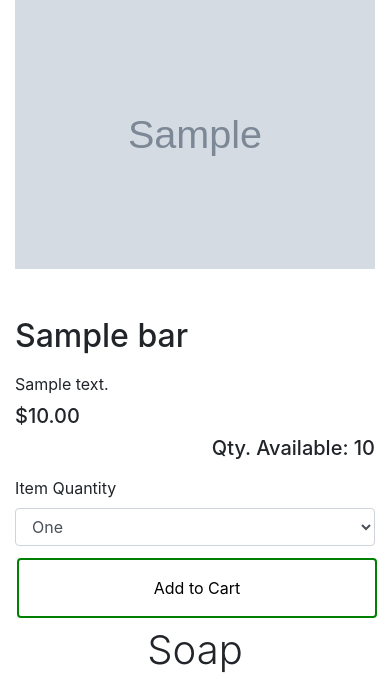
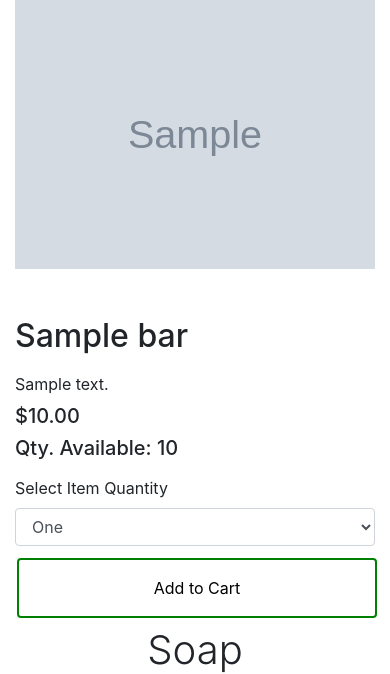
Before and after one commit to juangina/soapdish_project, a Django app: page /store/1 in a window 390 px wide. Shown: the part 1651-2325 px from the top of the page. Run offline with Django 3.2, Linux system fonts and the light colour scheme; a user stored in the database is signed in; tables that the repository leaves empty hold one stand-in row (values such as "Sample post"); grey boxes marked "Sample" are stand-in pictures; some libraries are stand-ins or nearby versions.

Commit message:
Added media query for qty available position on phone

```diff
--- a/soapdish/static/css/style.css
+++ b/soapdish/static/css/style.css
@@ -445,4 +445,7 @@ img {
   .bar-creator {
     background-color: rgba(32, 134, 107, 0.5);;
   }
+  .qty-available {
+    text-align: left !important;
+  }
 }
--- a/templates/store/product.html
+++ b/templates/store/product.html
@@ -107,7 +107,7 @@
           <div class="col-md-3">
             <h5>${{ product.price}}</h5>
           </div>
-          <div class="col-md-9 text-right">
+          <div class="qty-available col-md-9 text-right">
             <h5>Qty. Available: {{product.stock}}</h5>
           </div>
         </div>
@@ -115,7 +115,7 @@
         <!-- Product Select Quantity -->
         <div class="row mb-2">
           <div class="col-md-12">
-            <label for="itemQty">Item Quantity</label>
+            <label for="itemQty">Select Item Quantity</label>
             <!--Add Items Quantity Selector-->
             <select name="itemQty" id="itemQty" class="form-control">
               {% for key, value in quantity_choices.items %}
```
